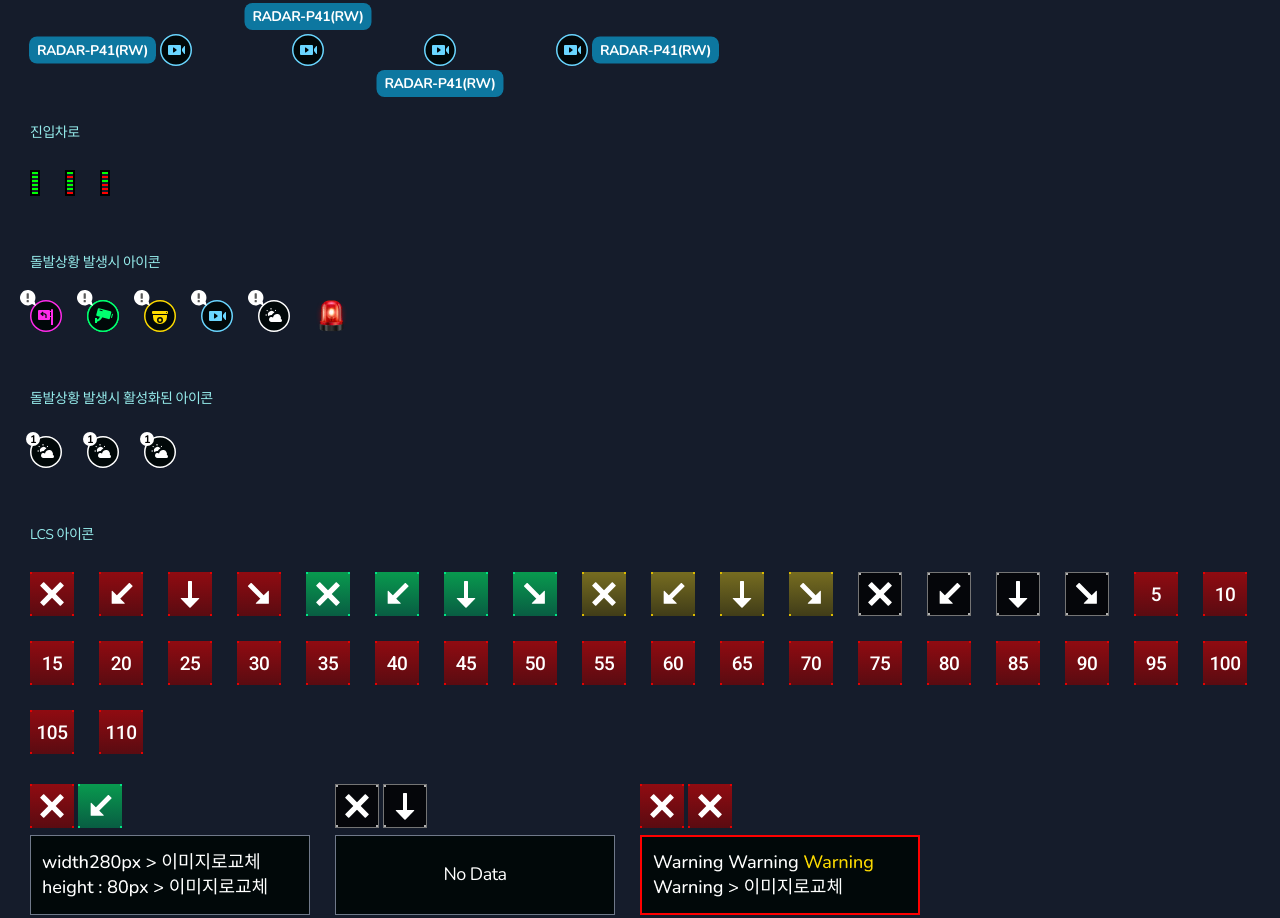
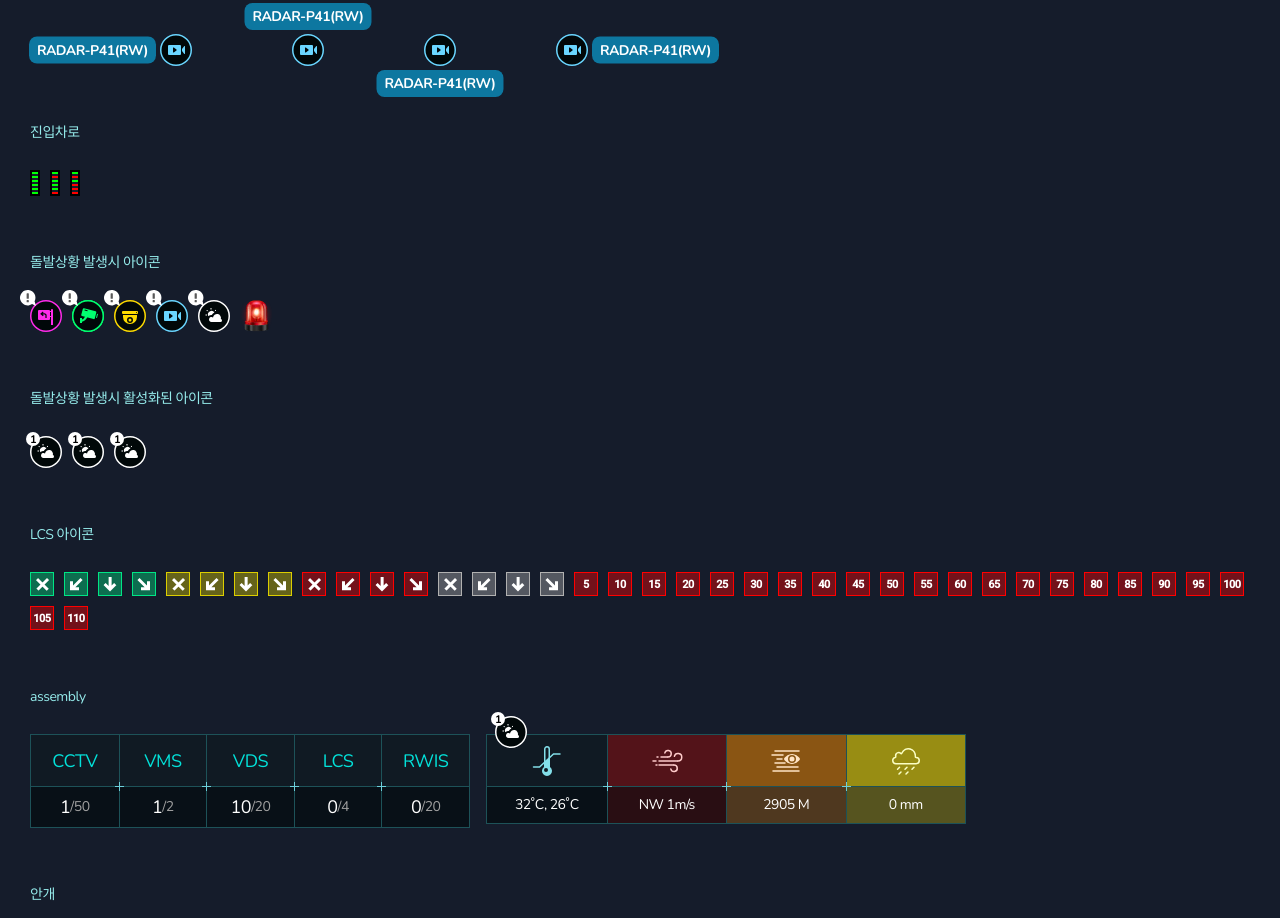
Before and after one commit to heroyooi/padma, a plain HTML site: page component.html in a window 1280 px wide. Shown: the part 595-1513 px from the top of the page. Drawn offline with nearby package versions, Linux system fonts and the light colour scheme; a web font is replaced by a local one.

Commit message:
퍼블 1차 수정

```diff
--- a/component.html
+++ b/component.html
@@ -175,45 +175,50 @@
 
       <h3>LCS 아이콘</h3>
       <div class="ico-sample">
-        <span class="lcs red"><img src="img/icon-lcs-no.svg" alt=""></span>
-        <span class="lcs red"><img src="img/icon-lcs-left.svg" alt=""></span>
-        <span class="lcs red"><img src="img/icon-lcs-straight.svg" alt=""></span>
-        <span class="lcs red"><img src="img/icon-lcs-right.svg" alt=""></span>
-        <span class="lcs green"><img src="img/icon-lcs-no.svg" alt=""></span>
-        <span class="lcs green"><img src="img/icon-lcs-left.svg" alt=""></span>
-        <span class="lcs green"><img src="img/icon-lcs-straight.svg" alt=""></span>
-        <span class="lcs green"><img src="img/icon-lcs-right.svg" alt=""></span>
-        <span class="lcs yellow"><img src="img/icon-lcs-no.svg" alt=""></span>
-        <span class="lcs yellow"><img src="img/icon-lcs-left.svg" alt=""></span>
-        <span class="lcs yellow"><img src="img/icon-lcs-straight.svg" alt=""></span>
-        <span class="lcs yellow"><img src="img/icon-lcs-right.svg" alt=""></span>
-        <span class="lcs black"><img src="img/icon-lcs-no.svg" alt=""></span>
-        <span class="lcs black"><img src="img/icon-lcs-left.svg" alt=""></span>
-        <span class="lcs black"><img src="img/icon-lcs-straight.svg" alt=""></span>
-        <span class="lcs black"><img src="img/icon-lcs-right.svg" alt=""></span>
-        <span class="lcs red">5</span>
-        <span class="lcs red">10</span>
-        <span class="lcs red">15</span>
-        <span class="lcs red">20</span>
-        <span class="lcs red">25</span>
-        <span class="lcs red">30</span>
-        <span class="lcs red">35</span>
-        <span class="lcs red">40</span>
-        <span class="lcs red">45</span>
-        <span class="lcs red">50</span>
-        <span class="lcs red">55</span>
-        <span class="lcs red">60</span>
-        <span class="lcs red">65</span>
-        <span class="lcs red">70</span>
-        <span class="lcs red">75</span>
-        <span class="lcs red">80</span>
-        <span class="lcs red">85</span>
-        <span class="lcs red">90</span>
-        <span class="lcs red">95</span>
-        <span class="lcs red">100</span>
-        <span class="lcs red">105</span>
-        <span class="lcs red">110</span>
+        <em class="iv-co green noway"></em>
+        <em class="iv-co green left"></em>
+        <em class="iv-co green pass"></em>
+        <em class="iv-co green right"></em>
+
+        <em class="iv-co yellow noway"></em>
+        <em class="iv-co yellow left"></em>
+        <em class="iv-co yellow pass"></em>
+        <em class="iv-co yellow right"></em>
+
+        <em class="iv-co red noway"></em>
+        <em class="iv-co red left"></em>
+        <em class="iv-co red pass"></em>
+        <em class="iv-co red right"></em>
+
+        <em class="iv-co gray noway"></em>
+        <em class="iv-co gray left"></em>
+        <em class="iv-co gray pass"></em>
+        <em class="iv-co gray right"></em>
+
+        <em class="iv-co red">5</em>
+        <em class="iv-co red">10</em>
+        <em class="iv-co red">15</em>
+        <em class="iv-co red">20</em>
+        <em class="iv-co red">25</em>
+        <em class="iv-co red">30</em>
+        <em class="iv-co red">35</em>
+        <em class="iv-co red">40</em>
+        <em class="iv-co red">45</em>
+        <em class="iv-co red">50</em>
+        <em class="iv-co red">55</em>
+        <em class="iv-co red">60</em>
+        <em class="iv-co red">65</em>
+        <em class="iv-co red">70</em>
+        <em class="iv-co red">75</em>
+        <em class="iv-co red">80</em>
+        <em class="iv-co red">85</em>
+        <em class="iv-co red">90</em>
+        <em class="iv-co red">95</em>
+        <em class="iv-co red">100</em>
+        <em class="iv-co red">105</em>
+        <em class="iv-co red">110</em>
       </div>
+      <!--
       <div class="lcs-panel-sample">
         <div class="lcs-panel-area">
           <span class="lcs red" style="position: absolute; left: 0; top: 0;"><img src="img/icon-lcs-no.svg" alt=""></span>
@@ -237,6 +242,7 @@
           </div>
         </div>
       </div>
+      -->
       <h3>assembly</h3>
       <div class="items-area">
         <div class="items1">
@@ -370,7 +376,8 @@
     #component h1{font-size:24px;}
     #component h2{font-size:18px;margin-top:30px;}
     #component h3{font-size:14px;color:#95ebeb;margin-top:60px;margin-bottom:30px;}
-    #component .ico-sample{display:flex;gap:25px;flex-wrap:wrap;}
+    #component .ico-sample{display:flex;gap:10px;flex-wrap:wrap;}
+    #component .ico-sample .iv-co, #component .ico-sample .iv-num{position: static;}
     #component .ico-sample.fix{gap:100px;padding:0 0 0 130px;margin-top:100px;}
     #component h3 + .ico-sample.fix{margin-top:0;}
     #component .ico-sample .ico{flex-shrink:0;}
--- a/css/style.css
+++ b/css/style.css
@@ -460,6 +460,7 @@ background: linear-gradient(to right, rgba(0,0,0,0) 0%,rgba(9,9,9,0.89) 50%,rgba
 }
 .n8-map-wrap{position: absolute;left:0;top:0;width:100%;height:100%;}
 .n8-road-wrap{position: relative;width:100%;height:100%;padding:38px 16px 0;}
+.n8-road-wrap .n8-road-top{position: absolute;width:100%;height:100px;left:0;top:0;background-image: linear-gradient(to bottom, rgba(0, 5, 22, 0.8), rgba(0, 5, 22, 0.2) 53%, rgba(0, 5, 22, 0));}
 .n8-road-wrap .n8-road-bg{position:absolute;z-index:1;display:block;}
 .n8-road-wrap .n8-road-bg.t{width:100%;height:30px;background:url(../img/n8/img-frame-top.png) 0 0 no-repeat;position: relative;}
 .n8-road-wrap .n8-road-bg.l, .n8-road-wrap .n8-road-bg.r{width:1px;height:735px;background-color:#00b1ff;top:68px;}
@@ -572,10 +573,10 @@ background: linear-gradient(to right, rgba(0,0,0,0) 0%,rgba(9,9,9,0.89) 50%,rgba
 .acc-slide .slick-slide:first-child{margin-top:0;} */
 .acc-slide .slick-slide{padding:4px 0;}
 .acc-slide .acc-cont{box-shadow: inset 0 0 24px 0 rgba(3, 138, 202, 0.65);border: solid 1px #038aca;background-color: rgba(0, 0, 0, 0.72);padding:7px 8px;display:flex;align-items:center;justify-content:space-between;font-family:'Roboto';transition:all 0.2s;}
-.acc-slide .acc-cont .tx-wrp{display:flex;align-items:center;}
-.acc-slide .acc-cont .tx-wrp .label{display:inline-block;font-size:13px;font-family:'Roboto';font-weight:700;color:#021523;background-color: #fff;padding:4px 6px;background-color:#2aaec2;}
-.acc-slide .acc-cont .tx-wrp .title{font-size:14px;color:#48ddf3;padding-left:16px;display:block;white-space:nowrap;overflow:hidden;text-overflow:ellipsis;width:153px;}
-.acc-slide .acc-cont .date{font-size:12px;color:#d0dae8;}
+.acc-slide .acc-cont .tx-wrp{display:flex;align-items:center;min-width:0;}
+.acc-slide .acc-cont .tx-wrp .label{display:inline-block;font-size:13px;font-family:'Roboto';font-weight:700;color:#021523;background-color: #fff;padding:4px 6px;background-color:#2aaec2;flex-shrink:0;}
+.acc-slide .acc-cont .tx-wrp .title{font-size:14px;color:#48ddf3;padding-left:16px;display:block;white-space:nowrap;overflow:hidden;text-overflow:ellipsis;flex-grow:1;width:auto;padding-right:8px;}
+.acc-slide .acc-cont .date{font-size:12px;color:#d0dae8;flex-shrink:0;}
 .acc-slide .acc-cont.warning{box-shadow: inset 0 0 24px 0 rgba(207, 29, 29, 0.65);
   border: solid 1px #cf1d1d;
   background-color: #061225;}
@@ -632,12 +633,13 @@ background: linear-gradient(to right, rgba(0,0,0,0) 0%,rgba(9,9,9,0.89) 50%,rgba
 
 .iv-co,
 .iv-num{display:inline-block;width:24px;height:24px;background-color: #000;position: absolute;}
+.iv-co{display:flex;align-items: center;justify-content: center;font-size:11px;color:#fff;font-family:'Roboto';font-weight:bold;}
 
 .iv-co{content:'';background-repeat:no-repeat;background-position:50% 50%;background-size:auto 18px;}
 .iv-num{right:-2px;font-size:32px;color:#fff;font-weight:500;line-height:50px;text-align:center;letter-spacing:-1.6px;}
 .iv-num.three{letter-spacing:-4.8px;padding-right:6px;}
-.iv-co.left{background-image:url(../images/n8/icon_lcs_left.svg);}
-.iv-co.right{background-image:url(../images/n8/icon_lcs_right.svg);}
+.iv-co.left{background-image:url(../img/n8/ico-lcs-left.png);}
+.iv-co.right{background-image:url(../img/n8/icon-lcs-right.png);}
 .iv-co.pass{background-image:url(../img/n8/ico-lcs-pass.png);}
 .iv-co.noway{background-image:url(../img/n8/ico-lcs-noway.png);}
 
@@ -683,7 +685,7 @@ background: linear-gradient(to right, rgba(0,0,0,0) 0%,rgba(9,9,9,0.89) 50%,rgba
 .n8-info-box .no-cctv{font-size:14px;font-weight:500;color:#b9bbbf;display:flex;justify-content: center;align-items: center;flex-direction:column;}
 .n8-info-box .no-cctv::before{content:'';display:block;width:64px;height:64px;margin-bottom:16px;background:url(../img/img-pat.png) 50% 50% no-repeat;}
 /* .n8-bottom-wrap .chat-list{padding:31px 0 26px;} */
-.n8-bottom-wrap .chat-list > li{font-family:'Roboto';margin-top:60px;}
+.n8-bottom-wrap .chat-list > li{font-family:'Roboto';margin-top:24px;}
 .n8-bottom-wrap .chat-list > li:first-child{margin-top:0;}
 .n8-bottom-wrap .chat-list li .author{font-size:14px;line-height:1.4;color:#fff;opacity:0.7;display:block;}
 .n8-bottom-wrap .chat-list li .chat-box{font-size:16px;line-height:1.63;background-color:rgba(0, 177, 255, 0.14);padding:8px 12px;display:inline-block;color:#fff;margin-top:8px;max-width:calc(100% - 40px)}
@@ -696,7 +698,7 @@ background: linear-gradient(to right, rgba(0,0,0,0) 0%,rgba(9,9,9,0.89) 50%,rgba
 .n8-bottom-wrap .damage-info li span{display:block;}
 .n8-bottom-wrap .damage-info li .num{font-size:34px;font-weight:500;color:#fddb00;line-height:1.4;font-family:'Roboto';border:1px solid #333c4e;padding:43px 4px;background:url(../img/img-frame.png) 50% 50% repeat;}
 .n8-bottom-wrap .damage-info li .label{margin-top:8px;font-size:16px;color:#bdd0ef;font-weight:bold;line-height:1.4;}
-.n8-control{width:96px;display:flex;position: absolute;right:0;top:-32px;}
+.n8-control{width:96px;display:flex;position: absolute;right:16px;top:-32px;}
 .n8-control-t, .n8-control-b{border:1px solid #00b1ff;background-color:#000;}
 .n8-control-t{position: relative;width:64px;height:32px;display:flex;}
 .n8-control-t:before{content:'';display:block;width:1px;height:14px;background-color: rgba(0, 177, 255, 0.5);position:absolute;left:50%;top:8px;}
```
Also changed, not shown: dashboard_n8.html (+21 -15 lines), index.html (+2 -1 lines), img/n8/ico-lcs-left.png (added), img/n8/icon-lcs-right.png (added).
